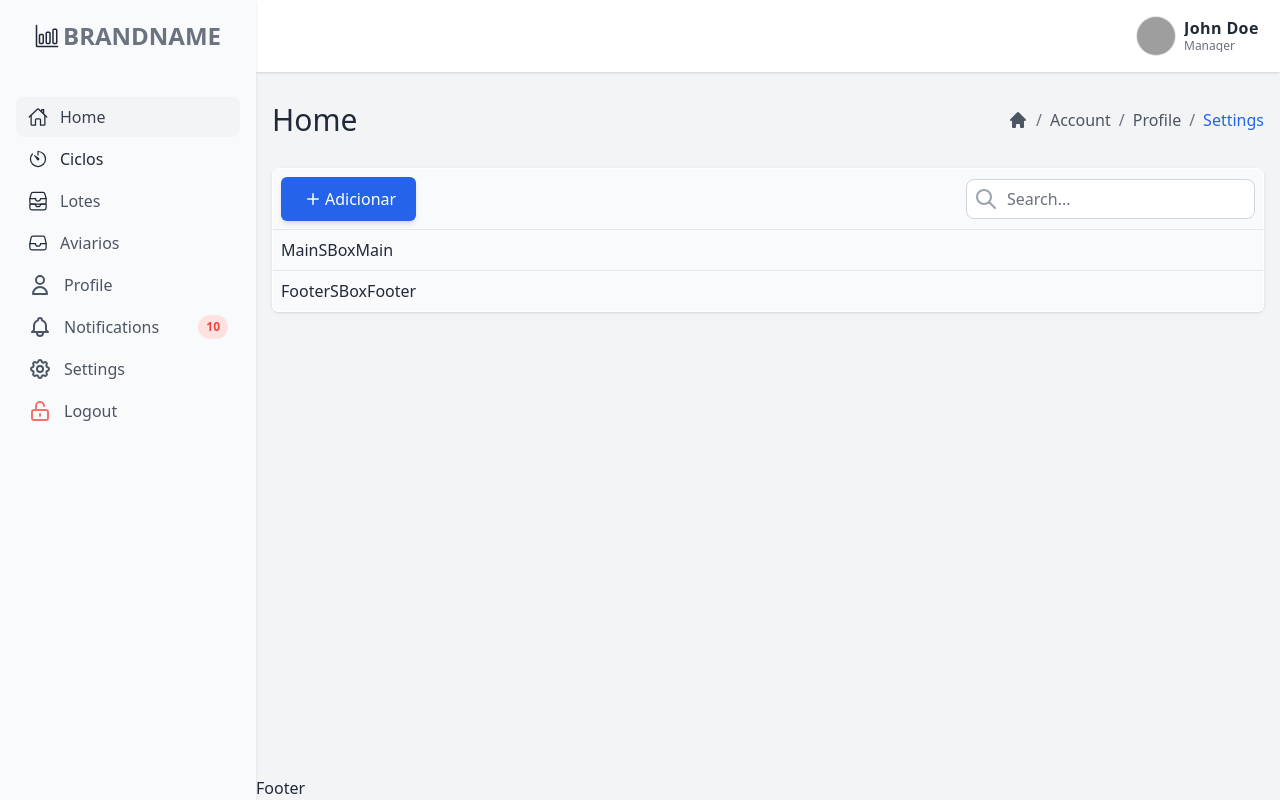
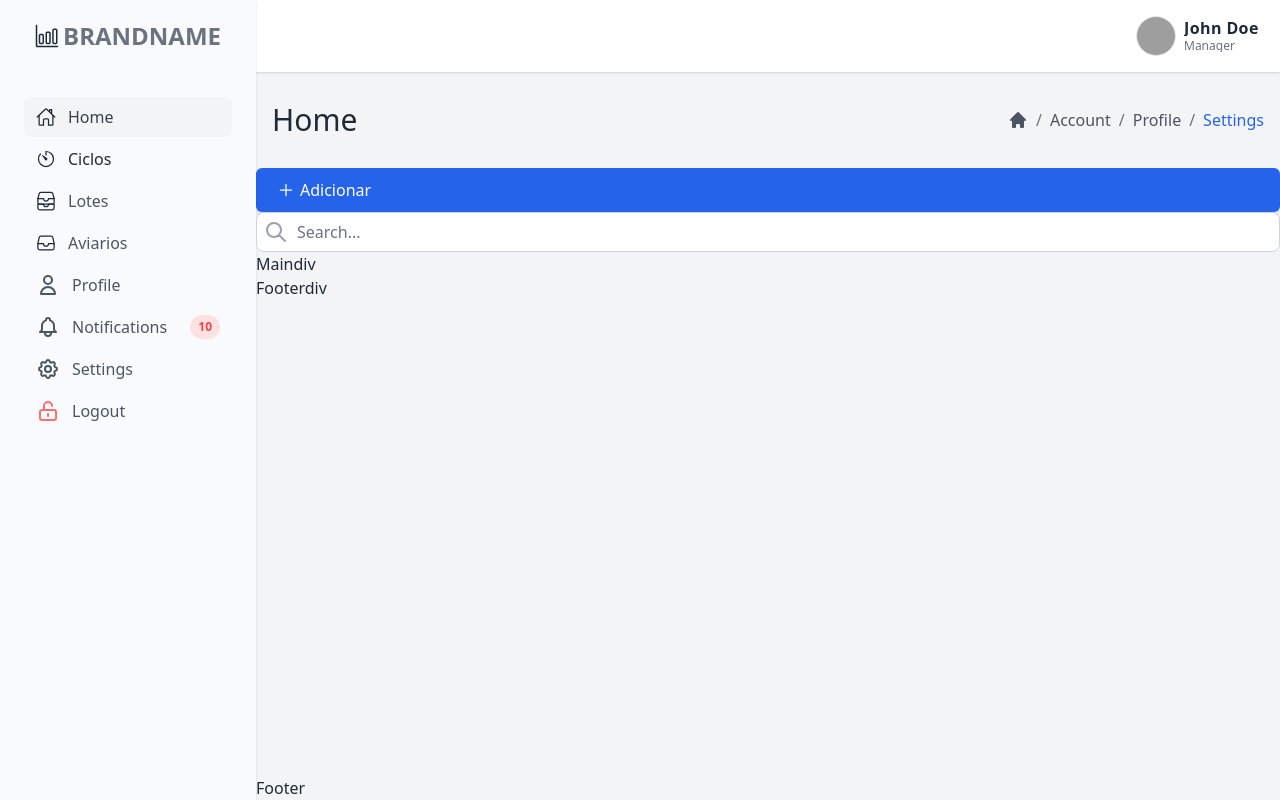
Before and after one commit to brasilgb/uisgga, a React (Create React App) app: page / in a window 1280 px wide. Built offline with nearby package versions, Linux system fonts and the light colour scheme; grey boxes are pictures that could not be loaded.

Commit message:
Push 06-02-2023 18-14

```diff
--- a/package.json
+++ b/package.json
@@ -15,6 +15,7 @@
     "react": "^18.2.0",
     "react-dom": "^18.2.0",
     "react-icons": "^4.7.1",
+    "react-paginate": "^8.1.4",
     "react-router-dom": "^6.8.0",
     "react-scripts": "5.0.1",
     "typescript": "^4.4.2",
--- a/src/Components/Boxes/index.tsx
+++ /dev/null
@@ -1,45 +0,0 @@
-import React, { Fragment } from 'react'
-
-interface Props {
-    children: JSX.Element;
-}
-
-export const SBoxContainer = ({ children }: Props) => {
-    return (
-        <Fragment>
-            <div className='relative mx-4 mb-4 bg-gray-50 rounded-md border border-white shadow'>
-                {children}
-            </div>
-        </Fragment>
-    )
-}
-
-export const SBoxHeader = ({ children }: Props) => {
-    return (
-        <Fragment>
-            <div className='flex items-center justify-between p-2 bg-gray-50 border-b border-gray-200'>
-                {children}
-            </div>
-        </Fragment>
-    )
-}
-
-export const SBoxMain = ({ children }: Props) => {
-    return (
-        <Fragment>
-            <div className='p-2 bg-gray-50'>
-                {children}
-            </div>
-        </Fragment>
-    )
-}
-
-export const SBoxFooter = ({ children }: Props) => {
-    return (
-        <Fragment>
-            <div className='p-2 bg-gray-50 border-t border-gray-200'>
-                {children}
-            </div>
-        </Fragment>
-    )
-}
--- a/src/Components/Buttons/index.tsx
+++ b/src/Components/Buttons/index.tsx
@@ -1,24 +1,65 @@
 import React, { Fragment } from 'react'
+import { IconContext } from 'react-icons';
+import { IoAdd, IoPencil, IoTrash } from 'react-icons/io5';
 import { Link } from 'react-router-dom';
 
 interface Props {
     link: string;
 }
-const SAddButtom = ({ link }:Props) => {
+
+export const SAddButtom = ({ link }:Props) => {
     return (
         <Fragment>
             <Link
-                className='flex items-center px-5 py-2.5 rounded-md shadow-md bg-blue-600 text-white transition-opacity ease-in duration-400 opacity-100 hover:opacity-90'
+                className='flex items-center px-5 py-2.5 rounded-md shadow-md bg-blue-600 text-white transition-opacity ease-in duration-400 opacity-100 hover:opacity-80'
                 type="button"
                 to={ link }
             >
-                <svg stroke="currentColor" fill="currentColor" stroke-width="0" viewBox="0 0 512 512" height="1.5rem" width="1.5rem" xmlns="http://www.w3.org/2000/svg">
-                    <path d="M368.5 240H272v-96.5c0-8.8-7.2-16-16-16s-16 7.2-16 16V240h-96.5c-8.8 0-16 7.2-16 16 0 4.4 1.8 8.4 4.7 11.3 2.9 2.9 6.9 4.7 11.3 4.7H240v96.5c0 4.4 1.8 8.4 4.7 11.3 2.9 2.9 6.9 4.7 11.3 4.7 8.8 0 16-7.2 16-16V272h96.5c8.8 0 16-7.2 16-16s-7.2-16-16-16z"></path>
-                </svg>
-                <span className='text-md'>Adicionar</span>
+                <IconContext.Provider value={{ className: 'text-xl'}}>
+                    <div>
+                        <IoAdd />
+                    </div>
+                </IconContext.Provider>
+                <span className='text-md ml-1'>Adicionar</span>
             </Link>
         </Fragment>
     )
 }
 
-export default SAddButtom;
+export const SEdButtom = ({ link }:Props) => {
+    return (
+        <Fragment>
+            <Link
+                className='flex items-center mr-2 px-4 py-2 rounded-md shadow-md bg-orange-600 text-white transition-opacity ease-in duration-400 opacity-100 hover:opacity-80'
+                type="button"
+                to={ link }
+            >
+                 <IconContext.Provider value={{ className: 'text-xl'}}>
+                    <div>
+                        <IoPencil />
+                    </div>
+                </IconContext.Provider>
+                <span className='text-md ml-1'>Editar</span>
+            </Link>
+        </Fragment>
+    )
+}
+
+export const SDlButtom = ({ link }:Props) => {
+    return (
+        <Fragment>
+            <Link
+                className='flex items-center px-4 py-2 rounded-md shadow-md bg-red-600 text-white transition-opacity ease-in duration-400 opacity-100 hover:opacity-80'
+                type="button"
+                to={ link }
+            >
+                <IconContext.Provider value={{ className: 'text-xl'}}>
+                    <div>
+                        <IoTrash />
+                    </div>
+                </IconContext.Provider>
+                <span className='text-md ml-1'>Excluir</span>
+            </Link>
+        </Fragment>
+    )
+}
--- /dev/null
+++ b/src/Components/Pagination/index.tsx
@@ -0,0 +1,37 @@
+import React, { useEffect, useState, Fragment } from 'react';
+import ReactDom from 'react-dom';
+import ReactPaginate from 'react-paginate';
+
+interface PaginateProps {
+    items: any;
+}
+
+const MAX_ITEMS = 0;
+const MAX_LEFT = (MAX_ITEMS - 1) / 2;
+
+const Pagination = ({ items }: PaginateProps) => {
+
+    const [itemsPerPage, setItemsPerPage] = useState(10);
+    const [currentPage, setCurrentPage] = useState(0);
+
+    const pages = Math.ceil(items.length / itemsPerPage);
+    const startIndex = currentPage * itemsPerPage;
+    const endIndex = startIndex + itemsPerPage * itemsPerPage;
+    const currentItems = items.slice(startIndex, endIndex);
+
+
+    return (
+        <Fragment>
+            <div>
+
+            </div>
+            <div>
+                {Array.from(Array(pages), (item: any, index: any) => {
+                    return <button>{index + 1}</button>
+                })}
+            </div>
+        </Fragment>
+    )
+}
+
+export default Pagination;
--- a/src/Components/Tables/index.tsx
+++ b/src/Components/Tables/index.tsx
@@ -2,42 +2,21 @@ import React from 'react';
 
 interface PropsTable {
     children: JSX.Element;
+    bgColor?: string;
 }
 
 export const STable = ({ children }: PropsTable) => {
     return (
-        <table>
-            { children }
+        <table className='min-w-full'>
+            {children}
         </table>
     )
 };
 
-export const SThead = ({ children }: PropsTable) => {
+export const STr = ({ bgColor, children }: PropsTable) => {
     return (
-        <thead>
-            { children }
-        </thead>
-    )
-};
-export const STbody = ({ children }: PropsTable) => {
-    return (
-        <tbody>
-            { children }
-        </tbody>
-    )
-};
-
-export const STfoot = ({ children }: PropsTable) => {
-    return (
-        <tfoot>
-            { children }
-        </tfoot>
-    )
-};
-export const STr = ({ children }: PropsTable) => {
-    return (
-        <tr>
-            { children }
+        <tr className={`${bgColor} border-b transition duration-300 ease-in-out hover:bg-gray-50`}>
+            {children}
         </tr>
     )
 };
@@ -45,16 +24,18 @@ export const STr = ({ children }: PropsTable) => {
 
 export const STh = ({ children }: PropsTable) => {
     return (
-        <th>
-            { children }
+        <th className='text-base font-normal text-gray-900 px-6 py-4 text-left'>
+            {children}
         </th>
     )
 };
 
 export const STd = ({ children }: PropsTable) => {
     return (
-        <td>
-            { children }
+        <td className='text-base text-gray-900 font-normal px-6 py-2'>
+            <div className=''>
+                {children}
+            </div>
         </td>
     )
 };
--- a/src/Layouts/BackLayout/Main/index.jsx
+++ b/src/Layouts/BackLayout/Main/index.jsx
@@ -7,10 +7,10 @@ import SideBar from '../SideBar';
 const BackLayout = () => {
     return (
         <Fragment>
-            <div className='flex flex-row min-h-screen bg-gray-100 text-gray-800 -ml-64 md:ml-0 transition-all duration-150 ease-in'>
+            <div className='flex flex-row min-h-screen bg-gray-100 text-gray-800 md:ml-0 transition-all duration-150 ease-in'>
 
                 <div className='flex-none'>
-                     <SideBar />
+                    <SideBar />
                 </div>
 
                 <div className='flex flex-col w-full'>
--- a/src/Layouts/BackLayout/SideBar/index.tsx
+++ b/src/Layouts/BackLayout/SideBar/index.tsx
@@ -8,8 +8,9 @@ import { NavLink } from 'react-router-dom';
 const SideBar = () => {
 
     return (
-        <aside className='h-screen w-64 md:shadow transform -translate-x-full md:translate-x-0 transition-transform duration-150 ease-in bg-gray-50'>
-
+        // <aside className='h-screen w-64 md:shadow transform -translate-x-full md:translate-x-0 transition-transform duration-150 ease-in bg-gray-50'>
+        <aside className='min-h-screen w-64 sm:relative bg-gray-50 shadow md:h-full flex-col justify-between hidden sm:flex'>
+            <div className="px-2 h-full flex flex-col flex-grow">
                 <div className="sidebar-header flex items-center justify-center py-4">
                     <div className="inline-flex">
                         <a href="#" className="inline-flex flex-row items-center">
@@ -180,6 +181,7 @@ const SideBar = () => {
                         </li>
                     </ul>
                 </div>
+            </div>
         </aside>
     )
 }
--- a/src/Pages/Ciclos/index.tsx
+++ b/src/Pages/Ciclos/index.tsx
@@ -1,10 +1,10 @@
 import React, { Fragment, useContext, useEffect, useState } from 'react'
-import { SBoxContainer, SBoxFooter, SBoxHeader, SBoxMain } from '../../Components/Boxes';
-import SAddButtom from '../../Components/Buttons';
+import { SAddButtom, SDlButtom, SEdButtom } from '../../Components/Buttons';
 import SFormSearch from '../../Components/Form/FormSearch';
 import SLoading from '../../Components/Loading';
+import Pagination from '../../Components/Pagination';
 import { SubBar, SubBarLeft, SubBarRight } from '../../Components/SubBar';
-import { STable, STbody, STd, STh, SThead, STr } from '../../Components/Tables';
+import { STable, STd, STh, STr } from '../../Components/Tables';
 import { AuthContext } from '../../Context/AuthContext';
 import api from '../../Services/api';
 
@@ -17,7 +17,8 @@ const Ciclos = () => {
   // setTimeout(() => {
   //   setLoading(false);
   // }, 500);
-  // },[])
+  // },[]);
+
   useEffect(() => {
     setLoading(true);
     const getAllCiclos = async () => {
@@ -40,6 +41,7 @@ const Ciclos = () => {
       {loading &&
         <SLoading />
       }
+
       <SubBar>
         <>
           <SubBarLeft>
@@ -47,11 +49,9 @@ const Ciclos = () => {
           </SubBarLeft>
           <SubBarRight>
 
-            <div className="flex items-center py-4 overflow-x-auto whitespace-nowrap">
+            <div className="flex items-center py-4">
               <span className="text-gray-600 ">
-                <svg xmlns="http://www.w3.org/2000/svg" className="w-5 h-5" viewBox="0 0 20 20" fill="currentColor">
-                  <path d="M10.707 2.293a1 1 0 00-1.414 0l-7 7a1 1 0 001.414 1.414L4 10.414V17a1 1 0 001 1h2a1 1 0 001-1v-2a1 1 0 011-1h2a1 1 0 011 1v2a1 1 0 001 1h2a1 1 0 001-1v-6.586l.293.293a1 1 0 001.414-1.414l-7-7z" />
-                </svg>
+
               </span>
 
               <span className="mx-2 text-gray-500 ">/</span>
@@ -63,26 +63,24 @@ const Ciclos = () => {
           </SubBarRight>
         </>
       </SubBar>
-
-      <SBoxContainer>
-        <>
-          <SBoxHeader>
-            <>
+      <div className="flex items-center justify-between">
         <div>
           <SAddButtom link='/22' />
         </div>
         <div>
           <SFormSearch />
         </div>
-            </>
-          </SBoxHeader>
-          <SBoxMain>
-
+      </div>
+      <div>
+        <div className="flex flex-col md:px-6 lg:px-8">
+          <div className="overflow-x-auto  bg-gray-50 border border-white md:rounded-lg p-2 shadow-md">
+            <div className="inline-block min-w-full align-middle">
+              <div className="overflow-hidden rounded-t-lg">
                 <STable>
                   <>
-                <SThead>
+                    <thead className='bg-gray-200'>
 
-                  <STr>
+                      <STr bgColor="bg-gray-200">
                         <>
                           <STh><span>#ID</span></STh>
                           <STh><span>Data inicial</span></STh>
@@ -90,14 +88,15 @@ const Ciclos = () => {
                           <STh><span>Semana inicial</span></STh>
                           <STh><span>Semana atual</span></STh>
                           <STh><span>Semanas percorridas</span></STh>
+                          <STh><span>-</span></STh>
                         </>
                       </STr>
 
-                </SThead>
+                    </thead>
 
-                <STbody>
+                    <tbody>
                       {allCiclos.map((ciclo: any, index: any) => (
-                    <STr key={index}>
+                        <STr key={index} bgColor="bg-white">
                           <>
                             <STd>{ciclo.idCiclo}</STd>
                             <STd>{ciclo.dataInicial}</STd>
@@ -105,23 +104,30 @@ const Ciclos = () => {
                             <STd>{ciclo.semanaInicial}</STd>
                             <STd>{ciclo.metas.length}</STd>
                             <STd>{ciclo.metas.length}</STd>
+                            <STd>
+                              <div className='flex items-center justify-end'>
+                                <SEdButtom link='' />
+                                <SDlButtom link='' />
+                              </div>
+
+                            </STd>
                           </>
                         </STr>
                       ))}
-                </STbody>
-
+                    </tbody>
                   </>
                 </STable>
 
-          </SBoxMain>
-          <SBoxFooter>
-            <>
-              FooterSBoxFooter
-            </>
-          </SBoxFooter>
-        </>
-      </SBoxContainer>
+              </div>
+              <div>
 
+                <Pagination items={allCiclos} />
+
+              </div>
+            </div>
+          </div>
+        </div>
+      </div>
     </Fragment>
   )
 }
--- a/src/Pages/Home/index.tsx
+++ b/src/Pages/Home/index.tsx
@@ -1,6 +1,5 @@
-import React, { Fragment, useContext, useEffect, useState } from 'react'
-import { SBoxContainer, SBoxFooter, SBoxHeader, SBoxMain } from '../../Components/Boxes';
-import SAddButtom from '../../Components/Buttons';
+import React, { Fragment, useContext, useEffect, useState } from 'react';
+import { SAddButtom } from '../../Components/Buttons';
 import SFormSearch from '../../Components/Form/FormSearch';
 import SLoading from '../../Components/Loading';
 import { SubBar, SubBarLeft, SubBarRight } from '../../Components/SubBar';
@@ -13,7 +12,7 @@ const Home = () => {
     setTimeout(() => {
       setLoading(false);
     }, 500);
-    },[])
+  }, [])
 
   return (
     <Fragment>
@@ -54,29 +53,27 @@ const Home = () => {
         </>
       </SubBar>
 
-      <SBoxContainer>
-        <>
-          <SBoxHeader>
-            <>
+      <div>
+
+        <div>
+
           <div>
             <SAddButtom link='/22' />
           </div>
           <div>
             <SFormSearch />
           </div>
-            </>
-          </SBoxHeader>
-          <SBoxMain>
-            <>
-              MainSBoxMain
-            </>
-          </SBoxMain>
-          <SBoxFooter>
-            <>FooterSBoxFooter</>
 
-          </SBoxFooter>
-        </>
-      </SBoxContainer>
+        </div>
+        <div>
+
+          Maindiv
+
+        </div>
+        <div>
+          Footerdiv
+        </div>
+      </div>
 
     </Fragment>
   )
```
Also changed, not shown: 1 other file (tests, documents, lock files or other folders). Lines whose indentation alone changed are shown as unchanged.
